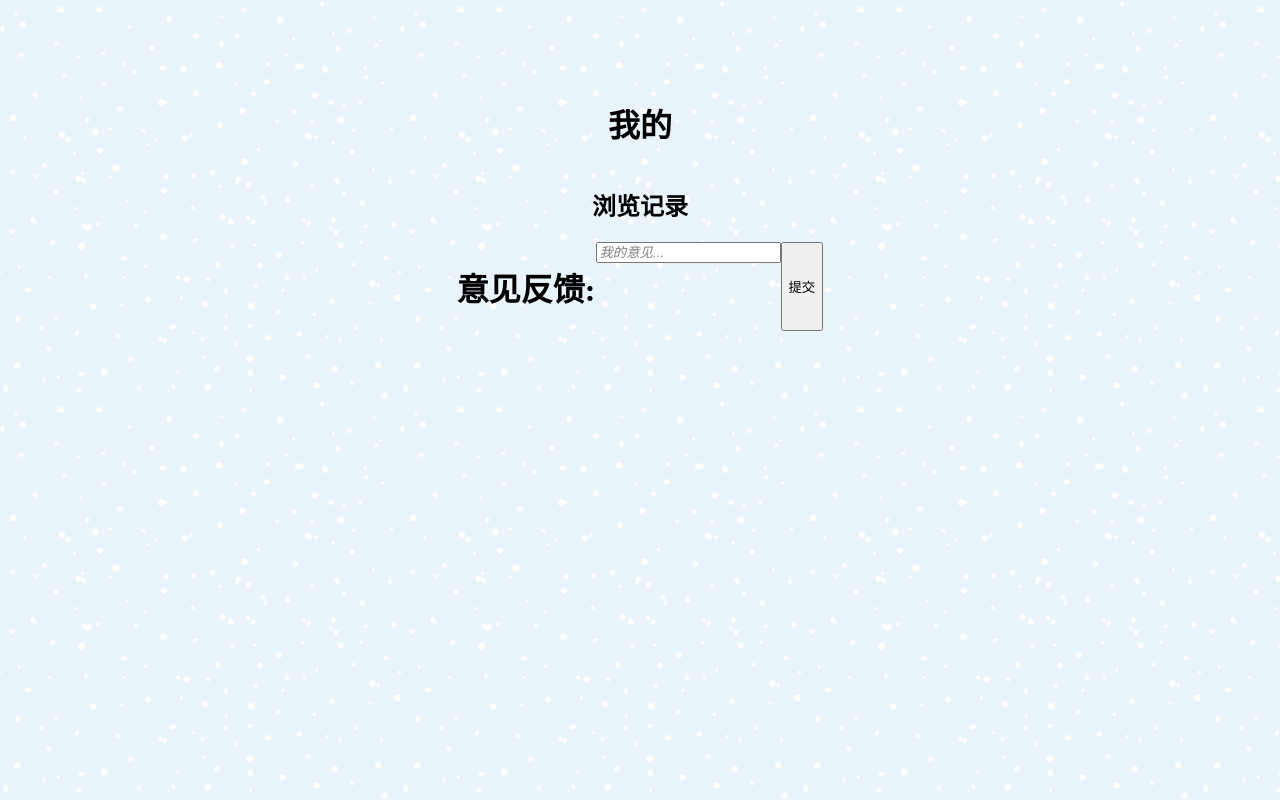
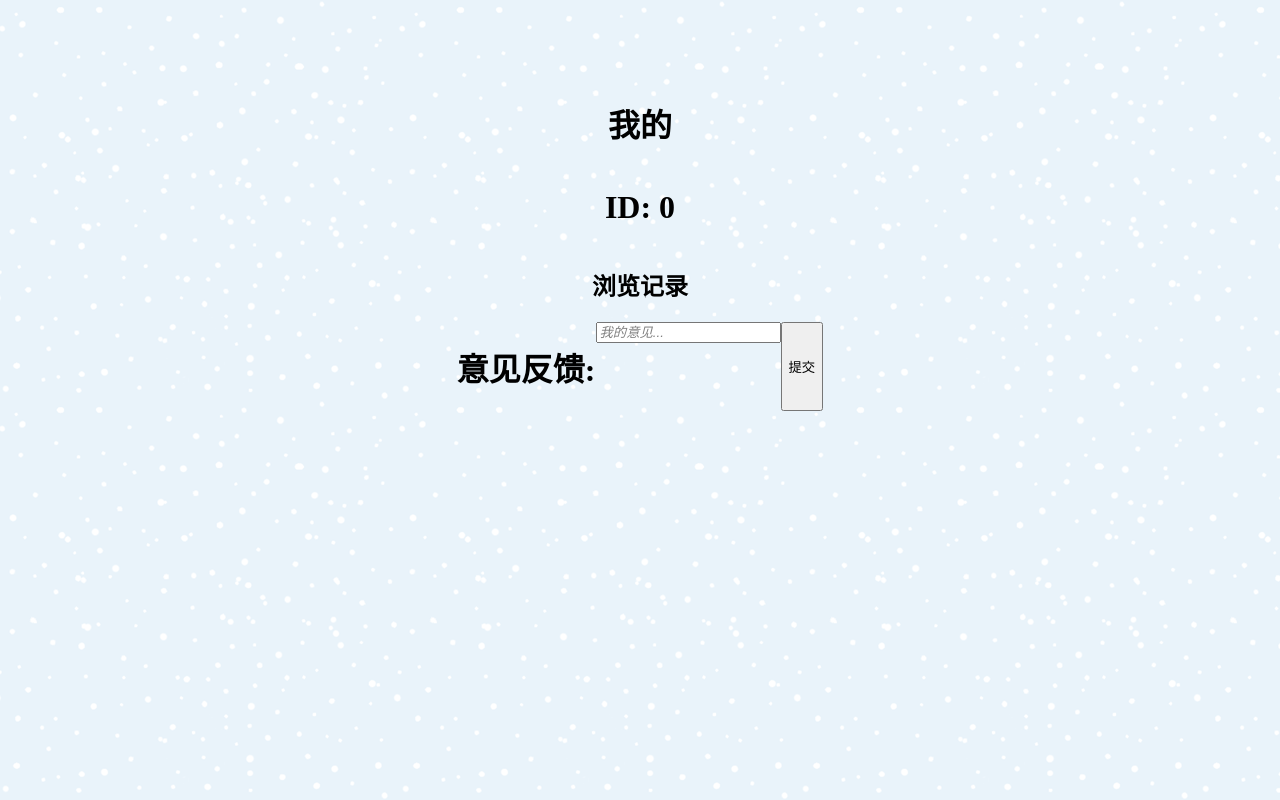
Before and after one commit to lovezhangchuangxin/yuenov-test, a React app: page /#/me in a window 1280 px wide. Built offline with nearby package versions, Linux system fonts and the light colour scheme.

Commit message:
Update me.tsx

```diff
--- a/src/components/me.tsx
+++ b/src/components/me.tsx
@@ -1,8 +1,8 @@
 import React, { useState } from 'react';
-import { getId } from './getId';
+import { GetId } from './getId';
 import { Input } from './report';
 import { Toast } from './toast';
-import { getRecords } from './getRecords';
+import { GetRecords } from './getRecords';
 import axios from 'axios'; // 引入axios库
 function Me() {
     const [text, setText] = useState('');
@@ -13,10 +13,10 @@
             {toast ? <Toast /> : null}
             <div className="container">
                 <h1 id="title">我的</h1>
-                <div style={{ display: 'flex', justifyContent: 'center' }}>{getId}</div>
+                <div style={{ display: 'flex', justifyContent: 'center' }}><GetId/></div>
                 <div className="records">
                     <h2>浏览记录</h2>
-                    {getRecords}
+                    <getRecords/>
                 </div>
                 <div style={{ display: 'flex', justifyContent: 'center' }}>
                     <h1>意见反馈:</h1>
```
